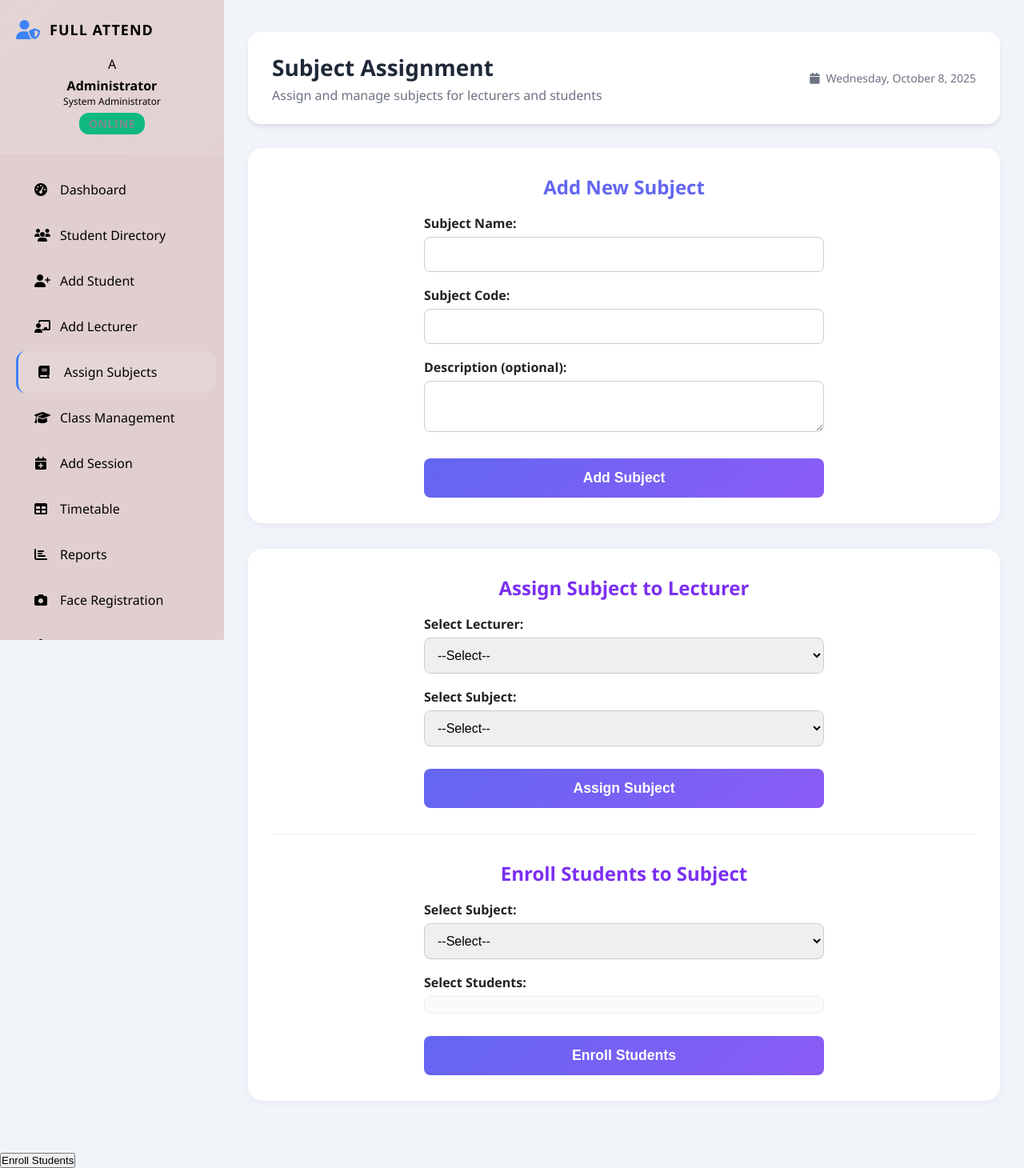
After one commit to Arbinda111/Facial-Recognition-Attendance, a PHP site: page /admin/assign_subjects.php in a window 1280 px wide. The commit adds this page. Shown: the whole page at 80% size. Run offline with PHP 8.4, Linux system fonts and the light colour scheme; data that the repository does not hold is empty.

Commit message:
updated admin

```diff
--- a/admin/admin_styles.css
+++ b/admin/admin_styles.css
@@ -59,31 +59,58 @@ body {
 }
 
 .admin-info {
-  display: flex;
-  flex-direction: column;
-  align-items: center;
-  text-align: center;
+  align-items: center;
+}
+
+.lecturer-info {
+  display: flex;
+  align-items: center;
   gap: 12px;
 }
-
-.admin-avatar {
-  width: 60px;
-  height: 60px;
+.lecturer-avatar {
+  width: 40px;
+  height: 40px;
   background: linear-gradient(135deg, #3b82f6 0%, #1d4ed8 100%);
   border-radius: 50%;
   display: flex;
   align-items: center;
   justify-content: center;
-  font-size: 20px;
+  font-size: 16px;
   font-weight: 700;
   color: white;
-  border: 3px solid rgba(59, 130, 246, 0.3);
-}
-
-.admin-details h4 {
-  font-size: 16px;
-  font-weight: 600;
-  margin-bottom: 4px;
+  border: 2px solid rgba(59, 130, 246, 0.3);
+}
+.lecturer-details {
+  display: flex;
+  flex-direction: column;
+}
+.lecturer-name {
+  font-weight: 600;
+  font-size: 15px;
+  color: #1e293b;
+}
+.lecturer-id {
+  font-size: 13px;
+  font-weight: 600;
+  color: #3b82f6;
+}
+.action-buttons {
+  display: flex;
+  gap: 8px;
+}
+.action-buttons .btn-sm {
+  padding: 6px 10px;
+  font-size: 13px;
+  border-radius: 6px;
+  border: none;
+  background: #e5e7eb;
+  color: #1e293b;
+  cursor: pointer;
+  transition: background 0.2s;
+}
+.action-buttons .btn-sm:hover {
+  background: #3b82f6;
+  color: #fff;
 }
 
 .admin-details p {
--- /dev/null
+++ b/admin/assign_subjects.php
@@ -0,0 +1,221 @@
+<?php
+// admin/assign_subjects.php
+require_once '../config/database.php';
+
+// Fetch lecturers
+$lecturers = [];
+$subjects = [];
+$students = [];
+$conn = new mysqli(DB_HOST, DB_USERNAME, DB_PASSWORD, DB_NAME);
+if ($conn->connect_error) { die('Connection failed: ' . $conn->connect_error); }
+
+$subject_success = '';
+$subject_error = '';
+
+// Handle subject creation
+if ($_SERVER['REQUEST_METHOD'] === 'POST' && isset($_POST['add_subject'])) {
+    $subject_name = trim($_POST['subject_name']);
+    $subject_code = trim($_POST['subject_code']);
+    $description = trim($_POST['description']);
+    if (empty($subject_name) || empty($subject_code)) {
+        $subject_error = 'Subject name and code are required.';
+    } else {
+        $stmt = $conn->prepare("INSERT INTO subjects (subject_name, subject_code, description) VALUES (?, ?, ?)");
+        $stmt->bind_param('sss', $subject_name, $subject_code, $description);
+        if ($stmt->execute()) {
+            $subject_success = 'Subject added successfully!';
+        } else {
+            $subject_error = 'Error adding subject: ' . $conn->error;
+        }
+        $stmt->close();
+    }
+}
+
+// Get lecturers
+
+$lq = $conn->query("SELECT id, name, email FROM lecturers WHERE status='active'");
+if ($lq === false) {
+    die('Lecturer query error: ' . $conn->error);
+}
+while ($row = $lq->fetch_assoc()) { $lecturers[] = $row; }
+
+// Get subjects
+
+$sq = $conn->query("SELECT id, subject_name, subject_code FROM subjects WHERE status='active'");
+if ($sq === false) {
+    die('Subject query error: ' . $conn->error);
+}
+while ($row = $sq->fetch_assoc()) { $subjects[] = $row; }
+
+// Get students
+$stq = $conn->query("SELECT id, name, student_id FROM students WHERE status='active'");
+while ($row = $stq->fetch_assoc()) { $students[] = $row; }
+
+// Handle lecturer-subject assignment
+if ($_SERVER['REQUEST_METHOD'] === 'POST' && isset($_POST['assign_subject'])) {
+    $lecturer_id = intval($_POST['lecturer_id']);
+    $subject_id = intval($_POST['subject_id']);
+    if ($lecturer_id && $subject_id) {
+        $stmt = $conn->prepare("INSERT IGNORE INTO lecturer_subjects (lecturer_id, subject_id) VALUES (?, ?)");
+        $stmt->bind_param('ii', $lecturer_id, $subject_id);
+        if ($stmt->execute()) {
+            $success = 'Subject assigned to lecturer.';
+        } else {
+            $error_message = 'Error assigning subject: ' . $conn->error;
+        }
+        $stmt->close();
+    } else {
+        $error_message = 'Please select both a lecturer and a subject.';
+    }
+}
+
+// Handle student enrollment to subject
+if ($_SERVER['REQUEST_METHOD'] === 'POST' && isset($_POST['enroll_students'])) {
+    $subject_id = intval($_POST['subject_id']);
+    $student_ids = $_POST['student_ids'] ?? [];
+    // Find the lecturer assigned to this subject
+    $lecturer_stmt = $conn->prepare("SELECT lecturer_id FROM lecturer_subjects WHERE subject_id = ? LIMIT 1");
+    $lecturer_stmt->bind_param('i', $subject_id);
+    $lecturer_stmt->execute();
+    $lecturer_stmt->bind_result($lecturer_id);
+    $lecturer_found = $lecturer_stmt->fetch();
+    $lecturer_stmt->close();
+
+    foreach ($student_ids as $sid) {
+        $sid = intval($sid);
+        // Insert into lecturer_student_enrollments (no class_id used)
+        if ($lecturer_found && $lecturer_id) {
+            $lse_stmt = $conn->prepare("INSERT IGNORE INTO lecturer_student_enrollments (lecturer_id, student_id, subject_id) VALUES (?, ?, ?)");
+            $lse_stmt->bind_param('iii', $lecturer_id, $sid, $subject_id);
+            $lse_stmt->execute();
+            $lse_stmt->close();
+        }
+    }
+    $success = 'Students enrolled to subject.';
+}
+
+$conn->close();
+?>
+<!DOCTYPE html>
+<html>
+<head>
+    <title>Assign Subjects to Lecturer</title>
+    <link rel="stylesheet" href="admin_styles.css">
+    <link rel="stylesheet" href="https://cdnjs.cloudflare.com/ajax/libs/font-awesome/6.4.0/css/all.min.css">
+</head>
+<body>
+<div class="admin-container">
+    <?php include 'includes/sidebar.php'; ?>
+    <main style="flex:1; margin-left:280px; padding:40px 30px; background:#f1f5f9; min-height:100vh;">
+        <div style="max-width:1100px; margin:auto;">
+             <header class="dashboard-header">
+                <div class="header-left">
+                    <h1>Subject Assignment</h1>
+                    <p>Assign and manage subjects for lecturers and students</p>
+                    <?php if (!empty($success_message)): ?>
+                        <div class="alert alert-success">
+                            <i class="fas fa-check-circle"></i>
+                            <?php echo $success_message; ?>
+                        </div>
+                    <?php endif; ?>
+                    <?php if (!empty($error_message)): ?>
+                        <div class="alert alert-error">
+                            <i class="fas fa-exclamation-circle"></i>
+                            <?php echo $error_message; ?>
+                        </div>
+                    <?php endif; ?>
+                </div>
+                <div class="header-right">
+                    <div class="date-info">
+                        <i class="fas fa-calendar"></i>
+                        <span><?php echo date('l, F j, Y'); ?></span>
+                    </div>
+                </div>
+            </header>
+            <!-- Add Subject Section -->
+            <div style="background:#fff; border-radius:18px; box-shadow:0 2px 8px rgba(123,47,242,0.08); padding:32px; margin-bottom:32px;">
+                <h2 style="color:#6366f1; font-size:1.5rem; font-weight:700; margin-bottom:18px; text-align:center;">Add New Subject</h2>
+                <?php if (!empty($subject_success)): ?>
+                    <div class="alert alert-success" style="color:#22c55e; text-align:center; margin-bottom:16px; font-weight:600;"><i class="fas fa-check-circle"></i> <?= htmlspecialchars($subject_success) ?></div>
+                <?php endif; ?>
+                <?php if (!empty($subject_error)): ?>
+                    <div class="alert alert-error" style="color:#ef4444; text-align:center; margin-bottom:16px; font-weight:600;"><i class="fas fa-exclamation-circle"></i> <?= htmlspecialchars($subject_error) ?></div>
+                <?php endif; ?>
+                <form method="post" style="max-width:500px; margin:auto;">
+                    <div style="margin-bottom:18px;">
+                        <label for="subject_name" style="font-weight:600; color:#222;">Subject Name:</label><br>
+                        <input type="text" name="subject_name" id="subject_name" required style="width:100%; padding:12px; border-radius:8px; border:1px solid #ccc; font-size:1rem; margin-top:6px;">
+                    </div>
+                    <div style="margin-bottom:18px;">
+                        <label for="subject_code" style="font-weight:600; color:#222;">Subject Code:</label><br>
+                        <input type="text" name="subject_code" id="subject_code" required style="width:100%; padding:12px; border-radius:8px; border:1px solid #ccc; font-size:1rem; margin-top:6px;">
+                    </div>
+                    <div style="margin-bottom:18px;">
+                        <label for="description" style="font-weight:600; color:#222;">Description (optional):</label><br>
+                        <textarea name="description" id="description" rows="2" style="width:100%; padding:12px; border-radius:8px; border:1px solid #ccc; font-size:1rem; margin-top:6px;"></textarea>
+                    </div>
+                    <button type="submit" name="add_subject" style="width:100%; background: linear-gradient(135deg, #6366f1 0%, #8b5cf6 100%); color:#fff; padding:14px 0; border:none; border-radius:8px; font-weight:700; font-size:1.1rem; cursor:pointer; margin-top:10px;">Add Subject</button>
+                </form>
+            </div>
+
+            <!-- Main Card Section -->
+            <div style="background:#fff; border-radius:18px; box-shadow:0 2px 8px rgba(123,47,242,0.08); padding:32px;">
+                <?php if (!empty($success)) echo "<p style='color:green; font-weight:bold; text-align:center;'>$success</p>"; ?>
+                <h2 style="color:#7b2ff2; font-size:1.5rem; font-weight:700; margin-bottom:18px; text-align:center;">Assign Subject to Lecturer</h2>
+                <form method="post" style="margin-bottom:32px; max-width:500px; margin:auto;">
+                    <div style="margin-bottom:18px;">
+                        <label for="lecturer_id" style="font-weight:600; color:#222;">Select Lecturer:</label><br>
+                        <select name="lecturer_id" id="lecturer_id" required style="width:100%; padding:12px; border-radius:8px; border:1px solid #ccc; font-size:1rem; margin-top:6px;">
+                            <option value="">--Select--</option>
+                            <?php foreach ($lecturers as $lec): ?>
+                                <option value="<?= $lec['id'] ?>"><?= htmlspecialchars($lec['name']) ?> (<?= htmlspecialchars($lec['email']) ?>)</option>
+                            <?php endforeach; ?>
+                        </select>
+                    </div>
+                    <div style="margin-bottom:18px;">
+                        <label for="subject_id" style="font-weight:600; color:#222;">Select Subject:</label><br>
+                        <select name="subject_id" id="subject_id" required style="width:100%; padding:12px; border-radius:8px; border:1px solid #ccc; font-size:1rem; margin-top:6px;">
+                            <option value="">--Select--</option>
+                            <?php foreach ($subjects as $sub): ?>
+                                <option value="<?= $sub['id'] ?>"><?= htmlspecialchars($sub['subject_name']) ?> (<?= htmlspecialchars($sub['subject_code']) ?>)</option>
+                            <?php endforeach; ?>
+                        </select>
+                    </div>
+                    <button type="submit" name="assign_subject" style="width:100%; background: linear-gradient(135deg, #6366f1 0%, #8b5cf6 100%); color:#fff; padding:14px 0; border:none; border-radius:8px; font-weight:700; font-size:1.1rem; cursor:pointer; margin-top:10px;">Assign Subject</button>
+                </form>
+                <hr style="margin:32px 0; border:0; border-top:1px solid #eee;">
+                <h2 style="color:#7b2ff2; font-size:1.5rem; font-weight:700; margin-bottom:18px; text-align:center;">Enroll Students to Subject</h2>
+                <form method="post" style="max-width:500px; margin:auto;">
+                    <div style="margin-bottom:18px;">
+                        <label for="subject_id" style="font-weight:600; color:#222;">Select Subject:</label><br>
+                        <select name="subject_id" id="subject_id" required style="width:100%; padding:12px; border-radius:8px; border:1px solid #ccc; font-size:1rem; margin-top:6px;">
+                            <option value="">--Select--</option>
+                            <?php foreach ($subjects as $sub): ?>
+                                <option value="<?= $sub['id'] ?>"><?= htmlspecialchars($sub['subject_name']) ?> (<?= htmlspecialchars($sub['subject_code']) ?>)</option>
+                            <?php endforeach; ?>
+                        </select>
+                    </div>
+                    <div style="margin-bottom:18px;">
+                        <label style="font-weight:600; color:#222;">Select Students:</label><br>
+                        <div style="max-height:200px; overflow-y:auto; border:1px solid #eee; border-radius:8px; padding:10px; background:#fafafa; margin-top:6px;">
+                            <?php foreach ($students as $stu): ?>
+                                <label style="display:block; margin-bottom:8px; font-size:1rem;">
+                                    <input type="checkbox" name="student_ids[]" value="<?= $stu['id'] ?>"> <?= htmlspecialchars($stu['name']) ?> (<?= htmlspecialchars($stu['student_id']) ?>)
+                                </label>
+                            <?php endforeach; ?>
+                        </div>
+                    </div>
+                    <button type="submit" name="enroll_students" style="width:100%; background: linear-gradient(135deg, #6366f1 0%, #8b5cf6 100%); color:#fff; padding:14px 0; border:none; border-radius:8px; font-weight:700; font-size:1.1rem; cursor:pointer; margin-top:10px;">Enroll Students</button>
+                </form>
+            </div>
+        </div>
+    </main>
+</div>
+</body>
+</html>
+
+        <br>
+        <button type="submit" name="enroll_students">Enroll Students</button>
+    </form>
+</body>
+</html>
```
Also changed, not shown: other parts of admin/admin_styles.css (+79 -5 lines), admin/add_lecturer.php (+17 -31 lines), admin/class_management.php (+119 -97 lines). Lines whose indentation alone changed are shown as unchanged.
